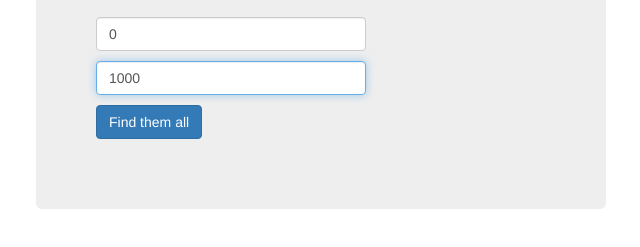
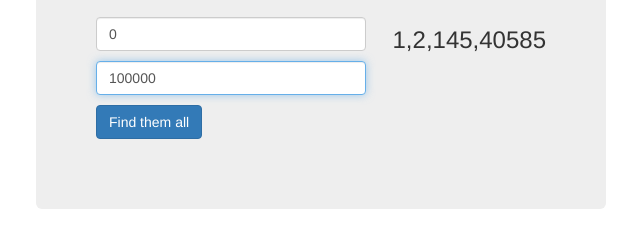
Before and after one commit to Yeti-or/sumFact, a website: page app/index.html in a window 1280 px wide. Shown: the part 173-420 px from the top of the page, without its empty margins (319-959 px from the left). Drawn offline with nearby package versions, Linux system fonts and the light colour scheme.

Commit message:
Improve dom manipulation

```diff
--- a/app/index.html
+++ b/app/index.html
@@ -1,6 +1,4 @@
-<!doctype html>
-<!--[if lt IE 7]>      <html class="no-js lt-ie9 lt-ie8 lt-ie7"> <![endif]-->
-<!--[if IE 7]>         <html class="no-js lt-ie9 lt-ie8"> <![endif]-->
+<!doctype html> <!--[if lt IE 7]>      <html class="no-js lt-ie9 lt-ie8 lt-ie7"> <![endif]--> <!--[if IE 7]>         <html class="no-js lt-ie9 lt-ie8"> <![endif]-->
 <!--[if IE 8]>         <html class="no-js lt-ie9"> <![endif]-->
 <!--[if gt IE 8]><!--> <html class="no-js"> <!--<![endif]-->
     <head>
@@ -25,7 +23,7 @@
                 <h3 class="pull-right" id="result"><h3>
                 <form>
                     <input type="text" placeholder="start" class="form-control" id="start" value="0"/>
-                    <input type="text" placeholder="end" class="form-control" autofocus id="end" value="1000"/>
+                    <input type="text" placeholder="end" class="form-control" autofocus id="end" value="100000"/>
                     <button class="btn btn-primary btn-large" onclick="go()">Find them all</button>
                 </form>
             </div>
--- a/app/scripts/main.js
+++ b/app/scripts/main.js
@@ -19,16 +19,24 @@ var checkingFn = function(from,to){
     return result;
 };
 
-//checkingFn(0,1000);
+var startNode;
+var endNode;
+var resulrNode;
 
 var go  = function(){
     event.preventDefault();
-    var start = parseInt(document.getElementById('start').value,10);
-    var end = parseInt(document.getElementById('end').value,10);
-    var resultNode = document.getElementById('result');
+    var start = parseInt(startNode.value,10);
+    var end = parseInt(endNode.value,10);
     resultNode.innerHTML = '';
     setTimeout(function(){
         var resultVal = checkingFn(start,end);
         resultNode.innerHTML = resultVal;
     },0);
 };
+
+window.onload = function(){
+    startNode = document.getElementById('start');
+    endNode = document.getElementById('end');
+    resultNode = document.getElementById('result');
+    go();
+};
```
